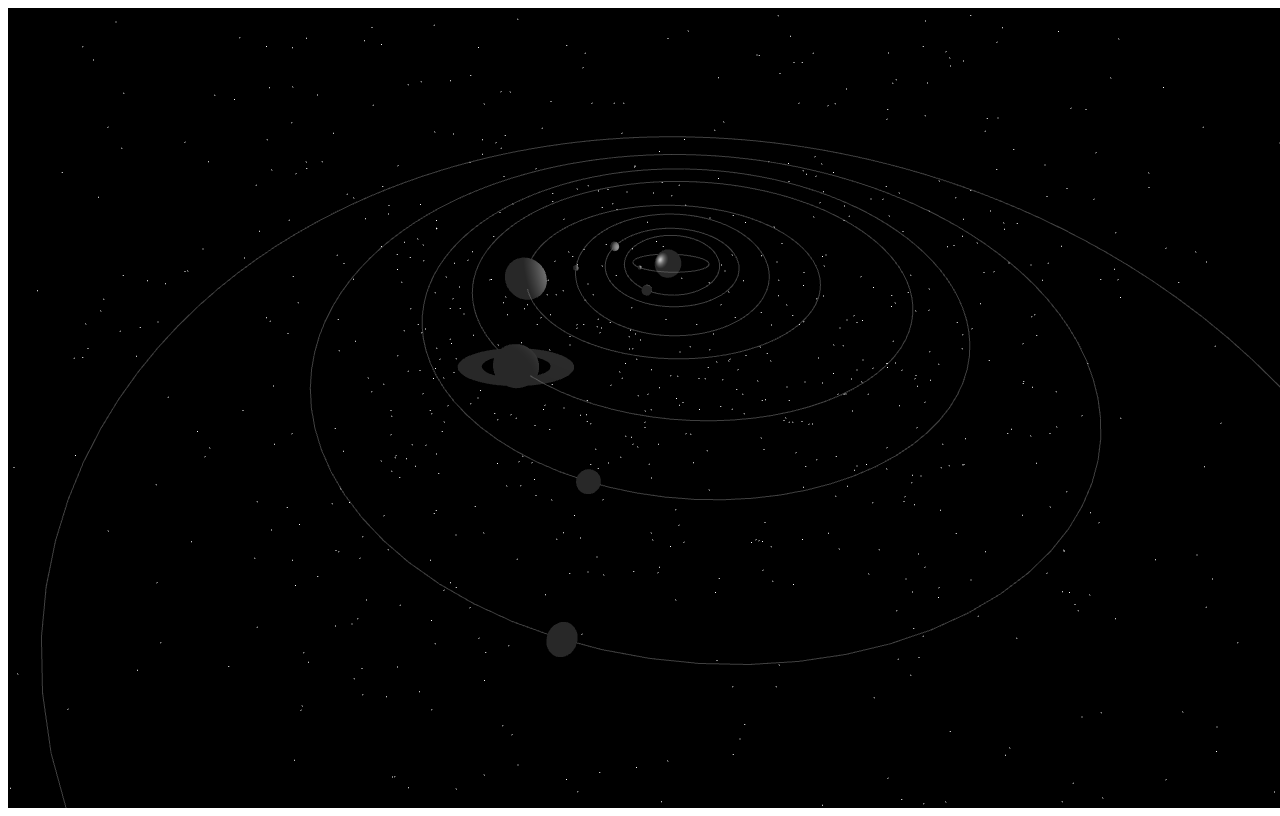
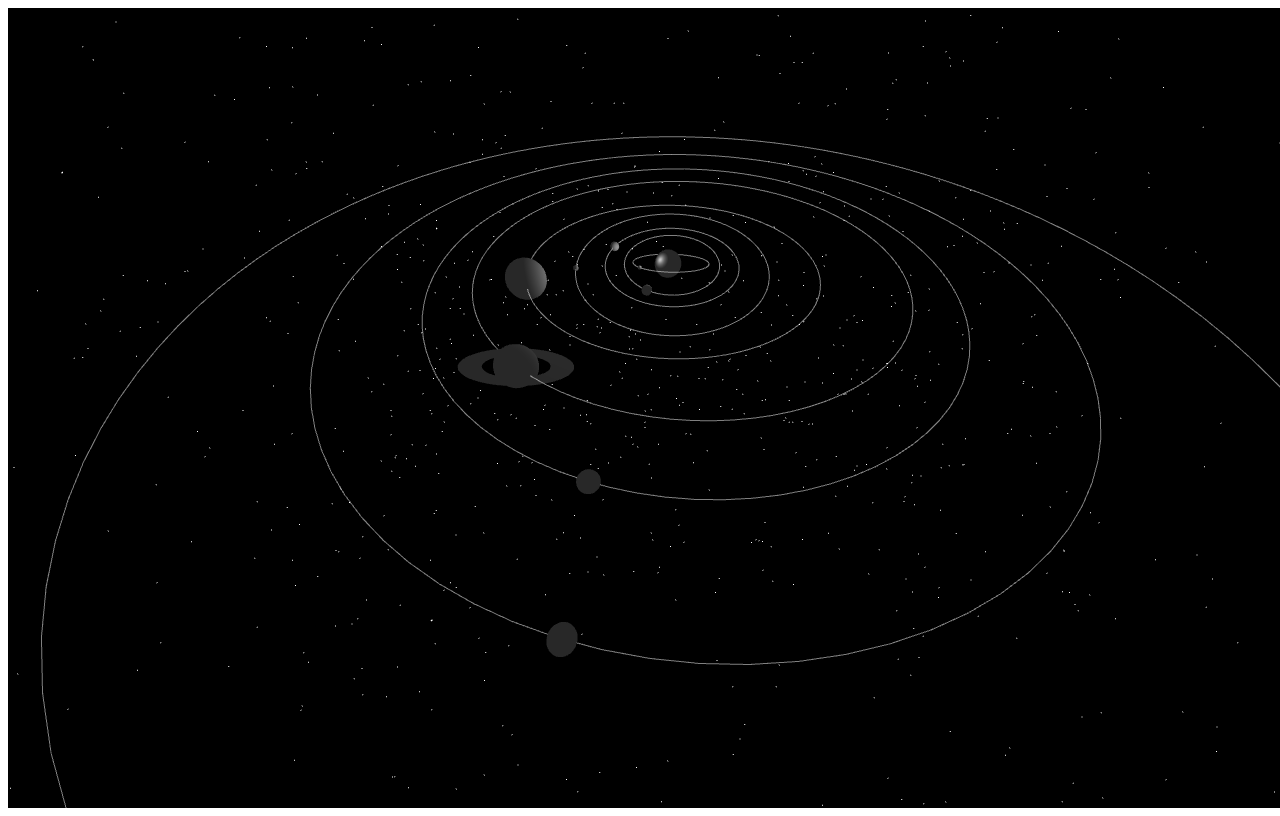
Before and after one commit to rlamnji/SpinningPlanetIn3D, a website: page src/spinning.html in a window 1280 px wide. Drawn offline with nearby package versions, Linux system fonts and the light colour scheme; animation ran at ten frames a second.

Commit message:
change orbit color

```diff
--- a/src/spinning.html
+++ b/src/spinning.html
@@ -66,7 +66,7 @@
           starGeometry.setAttribute('position', new THREE.BufferAttribute(positions, 3));
 
           const starMaterial = new THREE.PointsMaterial({
-              size: 0.05,
+              size: 0.2,
               color: 0xffffff
           });
 
@@ -94,7 +94,7 @@
           const points = orbitCurve.getPoints(100);
           const orbitGeometry = new THREE.BufferGeometry().setFromPoints(points);
 
-          const orbitMaterial = new THREE.LineBasicMaterial({ color: 0x808080, opacity: 0.5, transparent: true });
+          const orbitMaterial = new THREE.LineBasicMaterial({ color: 0xffffff, opacity: 0.5, transparent: true });
           const m_orbit = new THREE.Line(orbitGeometry, orbitMaterial);
 
           m_orbit.rotation.x = Math.PI / 2; // 수평면에 타원형 궤도를 놓기 위해 회전
@@ -122,7 +122,7 @@
           const venusPoints = venusOrbit.getPoints(100);
           const venusOrbitGeo = new THREE.BufferGeometry().setFromPoints(venusPoints);
 
-          const venusOrbitMat = new THREE.LineBasicMaterial({ color: 0x808080, opacity: 0.5, transparent: true });
+          const venusOrbitMat = new THREE.LineBasicMaterial({ color: 0xffffff, opacity: 0.5, transparent: true });
           const v_orbit = new THREE.Line(venusOrbitGeo, venusOrbitMat);
 
           v_orbit.rotation.x = Math.PI / 2; // 수평면에 타원형 궤도를 놓기 위해 회전
@@ -150,7 +150,7 @@
           const earthPoints = EarthOrbit.getPoints(100);
           const earthOrbitGeo = new THREE.BufferGeometry().setFromPoints(earthPoints);
 
-          const earthOrbitMat = new THREE.LineBasicMaterial({ color: 0x808080, opacity: 0.5, transparent: true });
+          const earthOrbitMat = new THREE.LineBasicMaterial({ color: 0xffffff, opacity: 0.5, transparent: true });
           const e_orbit = new THREE.Line(earthOrbitGeo, earthOrbitMat);
 
           e_orbit.rotation.x = Math.PI / 2;
@@ -176,7 +176,7 @@
           const marsPoints = MarsOrbit.getPoints(100);
           const marsOrbitGeo = new THREE.BufferGeometry().setFromPoints(marsPoints);
 
-          const marsOrbitMat = new THREE.LineBasicMaterial({ color: 0x808080, opacity: 0.5, transparent: true });
+          const marsOrbitMat = new THREE.LineBasicMaterial({ color: 0xffffff, opacity: 0.5, transparent: true });
           const mars_orbit = new THREE.Line(marsOrbitGeo, marsOrbitMat);
 
           mars_orbit.rotation.x = Math.PI / 2;
@@ -202,7 +202,7 @@
 
           const JuPoints = JuOrbit.getPoints(100)
           const JuOrbitGeo = new THREE.BufferGeometry().setFromPoints(JuPoints);
-          const JuOrbitMat = new THREE.LineBasicMaterial({ color: 0x808080, opacity: 0.5, transparent: true });
+          const JuOrbitMat = new THREE.LineBasicMaterial({ color: 0xffffff, opacity: 0.5, transparent: true });
           const j_orbit = new THREE.Line(JuOrbitGeo, JuOrbitMat);
 
           j_orbit.rotation.x = Math.PI / 2;
@@ -228,7 +228,7 @@
 
           const Sapoints = SaturnOrbit.getPoints(100)
           const SaOrbitGeo = new THREE.BufferGeometry().setFromPoints(Sapoints);
-          const SaOrbitMat = new THREE.LineBasicMaterial({ color: 0x808080, opacity: 0.5, transparent: true });
+          const SaOrbitMat = new THREE.LineBasicMaterial({ color: 0xffffff, opacity: 0.5, transparent: true });
           const s_orbit = new THREE.Line(SaOrbitGeo, SaOrbitMat);
 
           s_orbit.rotation.x = Math.PI / 2;
@@ -265,7 +265,7 @@
 
           const urapoints = UraOrbit.getPoints(100)
           const uraOrbitGeo = new THREE.BufferGeometry().setFromPoints(urapoints);
-          const uraOrbitMat = new THREE.LineBasicMaterial({ color: 0x808080, opacity: 0.5, transparent: true });
+          const uraOrbitMat = new THREE.LineBasicMaterial({ color: 0xffffff, opacity: 0.5, transparent: true });
           const u_orbit = new THREE.Line(uraOrbitGeo, uraOrbitMat);
 
           u_orbit.rotation.x = Math.PI / 2;
@@ -292,7 +292,7 @@
 
           const neppoints = NepOrbit.getPoints(100)
           const nepOrbitGeo = new THREE.BufferGeometry().setFromPoints(neppoints);
-          const nepOrbitMat = new THREE.LineBasicMaterial({ color: 0x808080, opacity: 0.5, transparent: true });
+          const nepOrbitMat = new THREE.LineBasicMaterial({ color: 0xffffff, opacity: 0.5, transparent: true });
           const n_orbit = new THREE.Line(nepOrbitGeo, nepOrbitMat);
 
           n_orbit.rotation.x = Math.PI / 2;
@@ -319,7 +319,7 @@
 
           const plpoints = plOrbit.getPoints(100)
           const plOrbitGeo = new THREE.BufferGeometry().setFromPoints(plpoints);
-          const plOrbitMat = new THREE.LineBasicMaterial({ color: 0x808080, opacity: 0.5, transparent: true });
+          const plOrbitMat = new THREE.LineBasicMaterial({ color: 0xffffff, opacity: 0.5, transparent: true });
           const p_orbit = new THREE.Line(plOrbitGeo, plOrbitMat);
 
           p_orbit.rotation.x = Math.PI / 2; // 궤도를 수평으로 만들기
```
